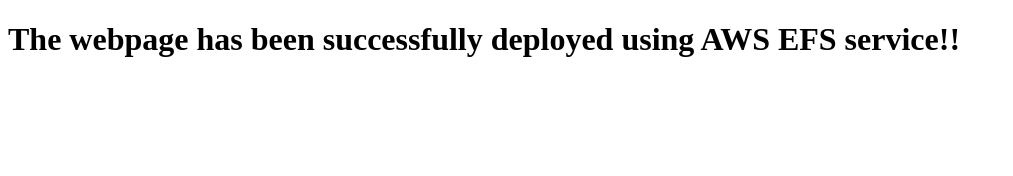
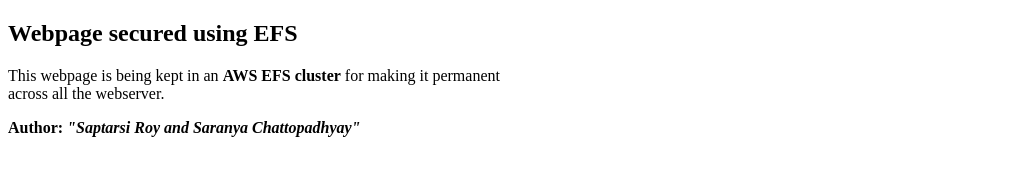
Before and after one commit to SaranyaChattopadhyay/aws-efs-web, a plain HTML site: page index.html in a window 1280 px wide. Shown: the whole page, without its empty margins (0-1013 px from the left). Drawn offline with Linux system fonts and the light colour scheme.

Commit message:
Update index.html

```diff
--- a/index.html
+++ b/index.html
@@ -1,4 +1,15 @@
 <!DOCTYPE html>
-<title>Hello AWS!</title>
-<h1>The webpage has been successfully deployed using AWS EFS service!!</h1>
-<br>
+<html lang="en">
+<head>
+    <meta charset="UTF-8">
+    <meta name="viewport" content="width=device-width, initial-scale=1.0">
+    <title>Myebserver</title>
+</head>
+<body>
+    <article>
+        <h2>Webpage secured using EFS</h2>
+        <p>This webpage is being kept in an <strong>AWS EFS cluster</strong> for making it permanent <br /> across all the webserver.</p>
+        <p><strong>Author: <em>"Saptarsi Roy and Saranya Chattopadhyay"</em></strong></p>
+    </article>
+</body>
+</html>
```
